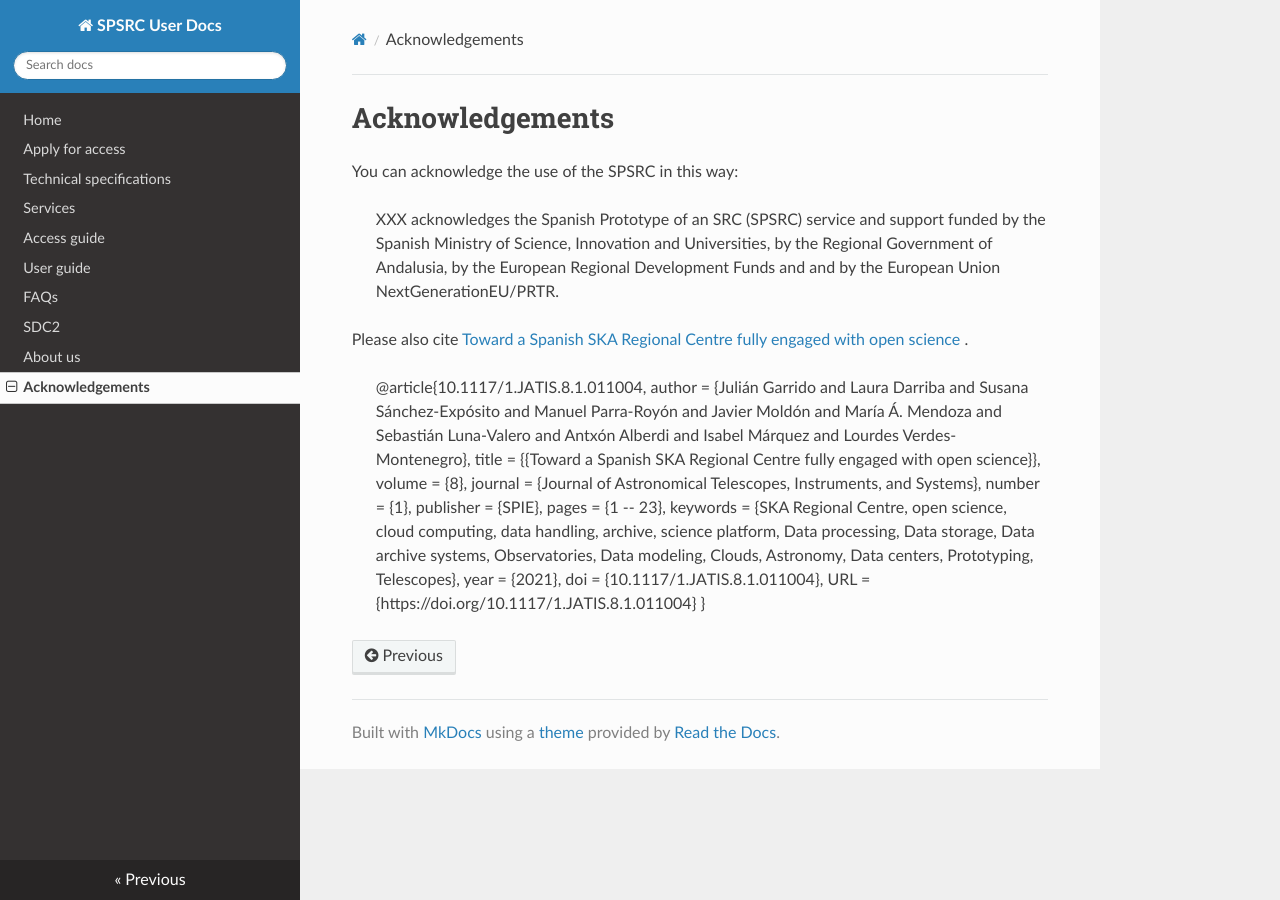
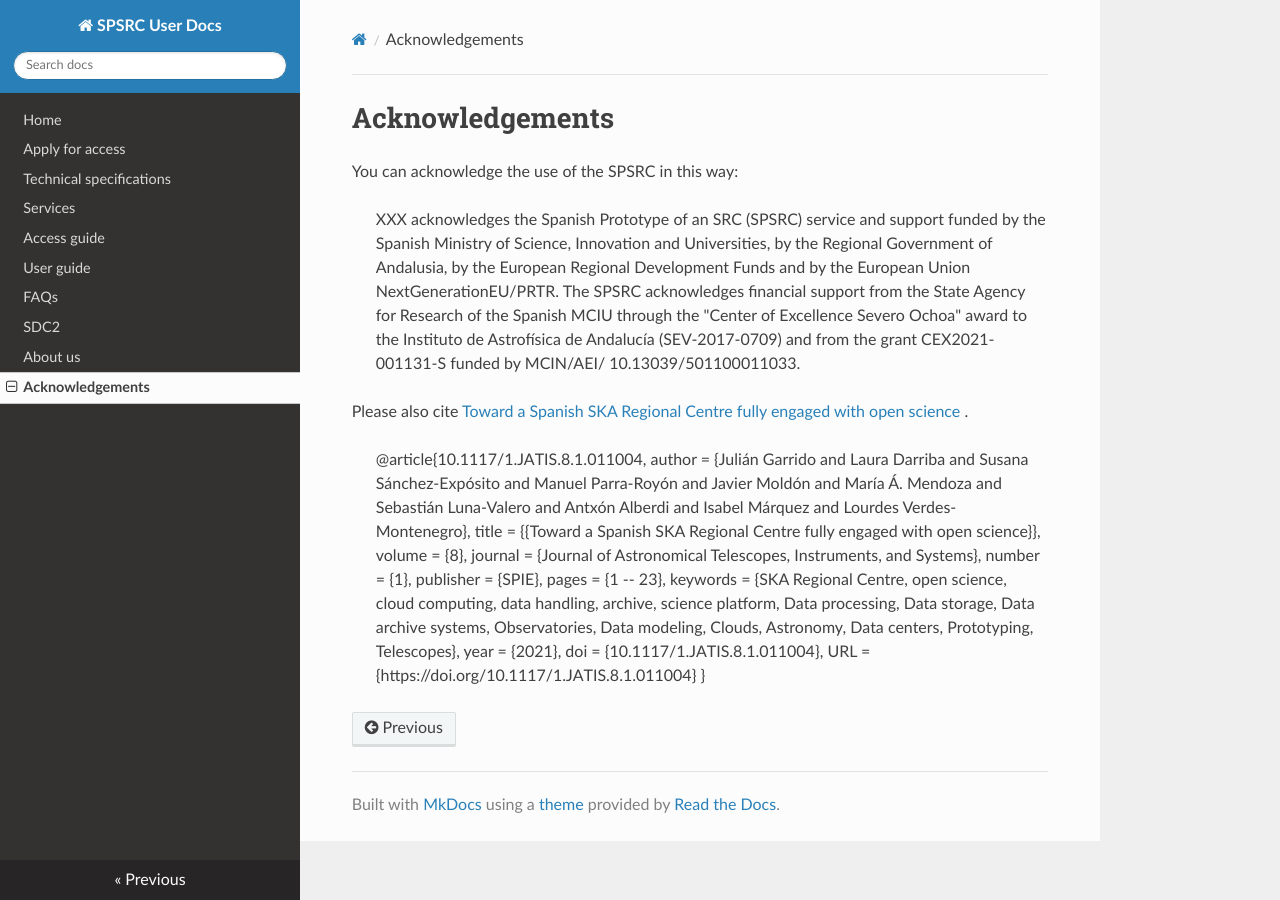
Before and after one commit to espsrc/spsrc_user_docs, an MkDocs documentation site: the page built from docs/acknowledgements.md, in a window 1280 px wide. Built offline with MkDocs 1.6.1, drawn with Linux system fonts in a browser that asks for light colours; nearby versions of some CDN libraries.

Commit message:
Update acknowledgements to include SO SEV and CEX

```diff
--- a/docs/acknowledgements.md
+++ b/docs/acknowledgements.md
@@ -2,7 +2,7 @@
 
 You can acknowledge the use of the SPSRC in this way:
 
-> XXX acknowledges the Spanish Prototype of an SRC (SPSRC) service and support funded by the Spanish Ministry of Science, Innovation and Universities, by the Regional Government of Andalusia, by the European Regional Development Funds and and by the European Union NextGenerationEU/PRTR.
+> XXX acknowledges the Spanish Prototype of an SRC (SPSRC) service and support funded by the Spanish Ministry of Science, Innovation and Universities, by the Regional Government of Andalusia, by the European Regional Development Funds and by the European Union NextGenerationEU/PRTR. The SPSRC acknowledges financial support from the State Agency for Research of the Spanish MCIU through the "Center of Excellence Severo Ochoa" award to the Instituto de Astrofísica de Andalucía (SEV-2017-0709) and from the grant CEX2021-001131-S funded by MCIN/AEI/ 10.13039/501100011033.
 
 Please also cite  [Toward a Spanish SKA Regional Centre fully engaged with open science
 ](https://www.spiedigitallibrary.org/journals/journal-of-astronomical-telescopes-instruments-and-systems/volume-8/issue-1?utm_id=sjjatis0422acnbe&spMailingID=8255119&spUserID=NDA5MDI1Mzk5NTU2S0&spJobID=1500281855&spReportId=MTUwMDI4MTg1NQS2#SpecialSectionontheSKAObservatory).
```
